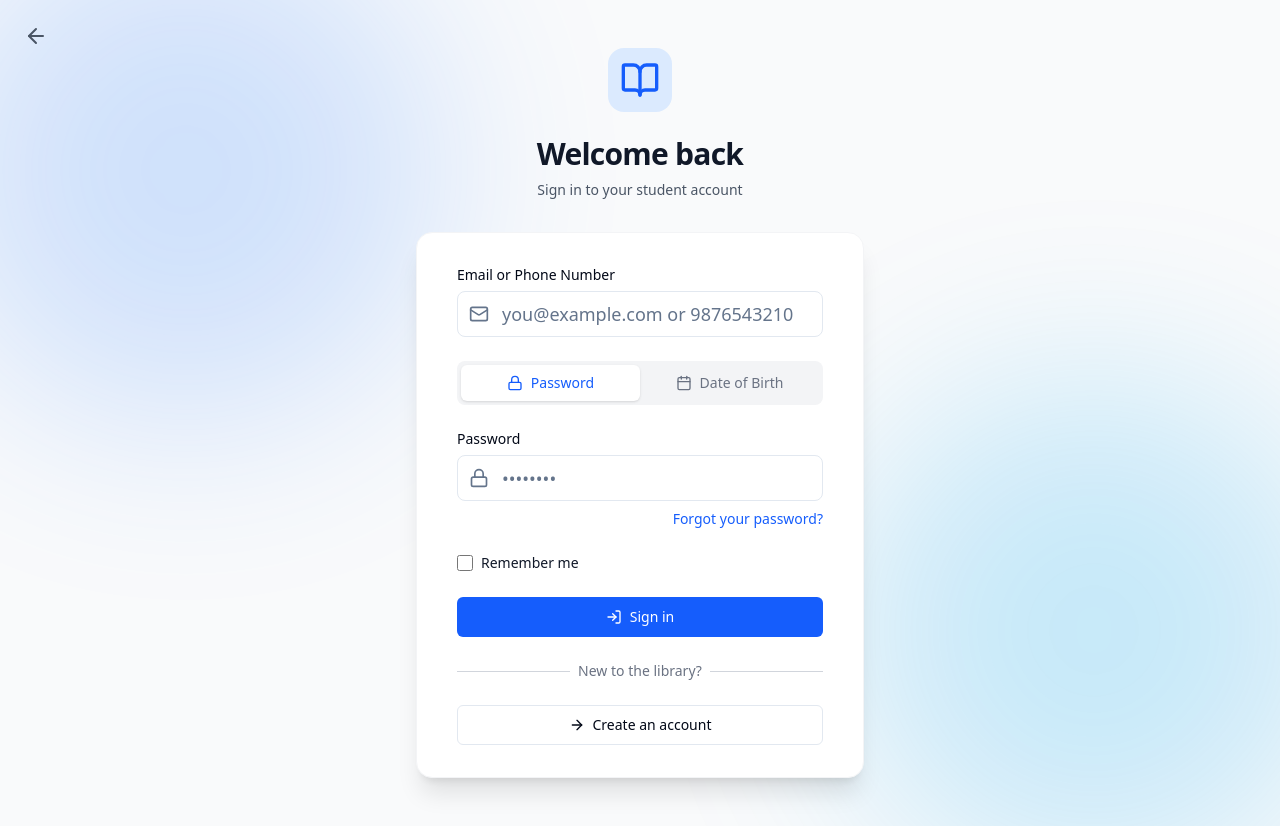
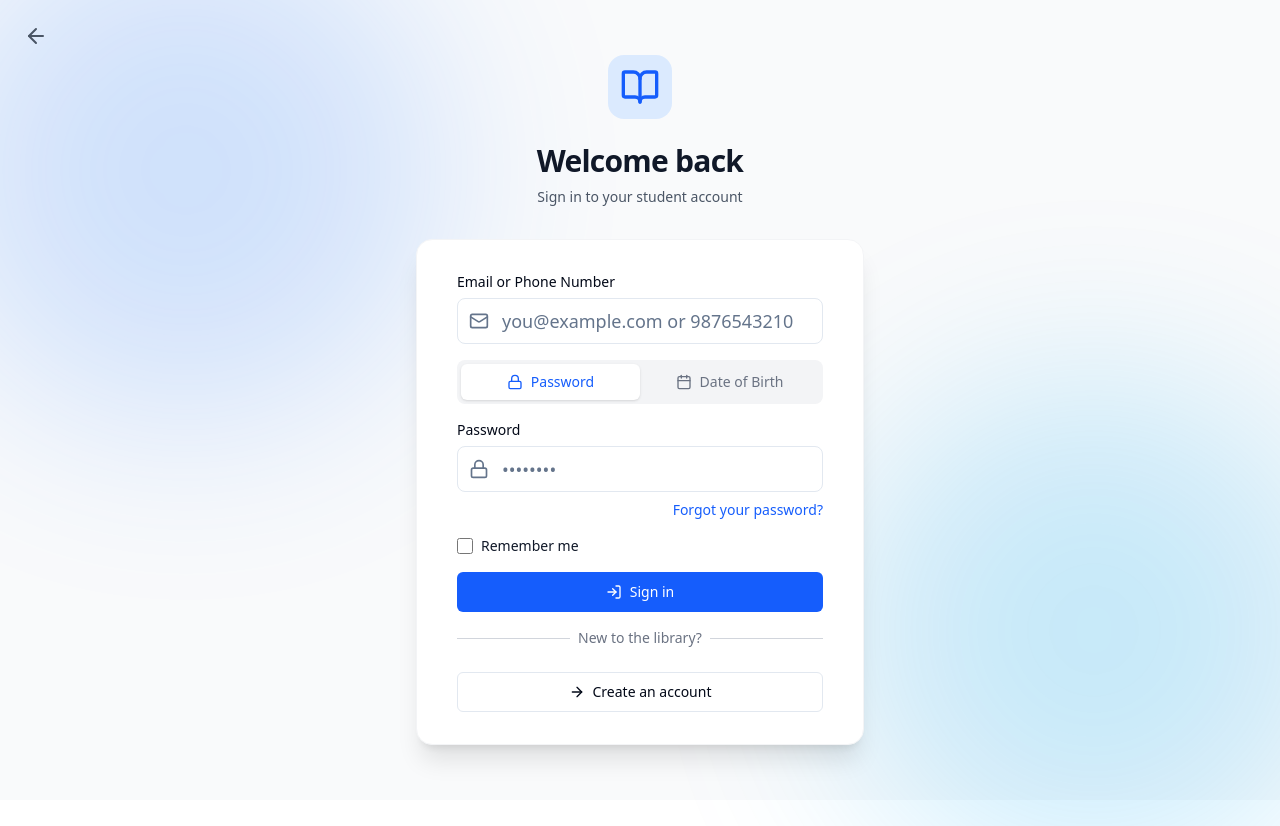
Before and after one commit to instituteofexcellence2022-code/bookmylib, a Next.js app: page /student/login in a window 1280 px wide. After the commit the page ends 800 px from the top, so only its background shows below. Built offline with nearby package versions, Linux system fonts and the light colour scheme; no server answers; what prettier would draw is missing.

Commit message:
Reduce spacing in student login form

```diff
--- a/src/app/student/login/page.tsx
+++ b/src/app/student/login/page.tsx
@@ -94,7 +94,7 @@ export default function StudentLoginPage() {
                 className="mt-8 sm:mx-auto sm:w-full sm:max-w-md relative z-10"
             >
                 <div className="bg-white dark:bg-gray-900 py-8 px-4 shadow-xl sm:rounded-2xl sm:px-10 border border-gray-100 dark:border-gray-800">
-                    <form className="space-y-6" onSubmit={handleLogin}>
+                    <form className="space-y-4" onSubmit={handleLogin}>
                         <FormInput
                             label="Email or Phone Number"
                             type="text"
@@ -189,7 +189,7 @@ export default function StudentLoginPage() {
                         </AnimatedButton>
                     </form>
 
-                    <div className="mt-6">
+                    <div className="mt-4">
                         <div className="relative">
                             <div className="absolute inset-0 flex items-center">
                                 <div className="w-full border-t border-gray-300 dark:border-gray-700" />
```
